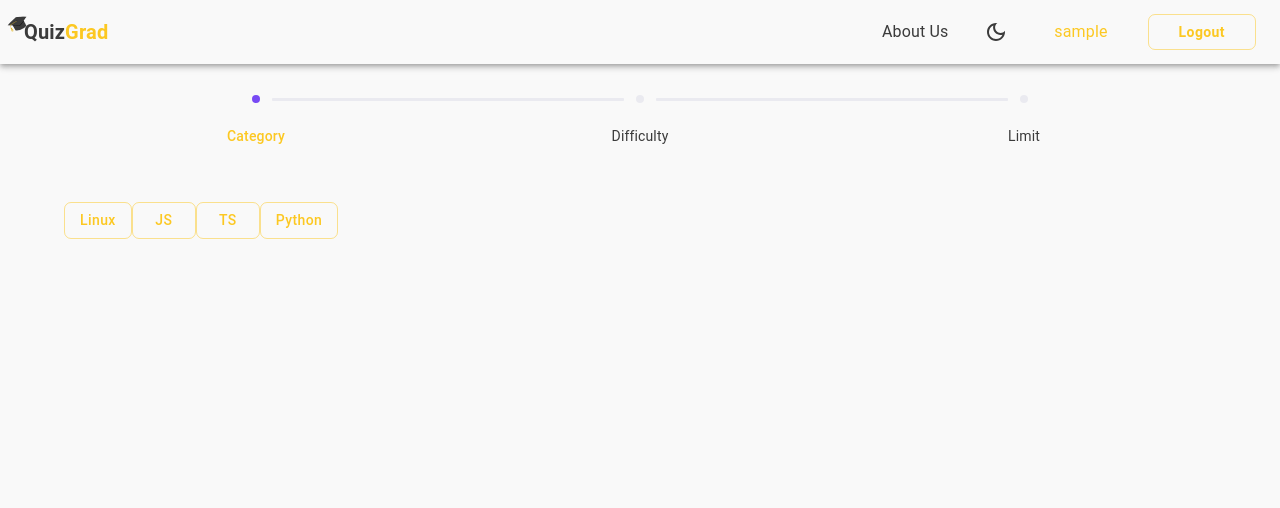
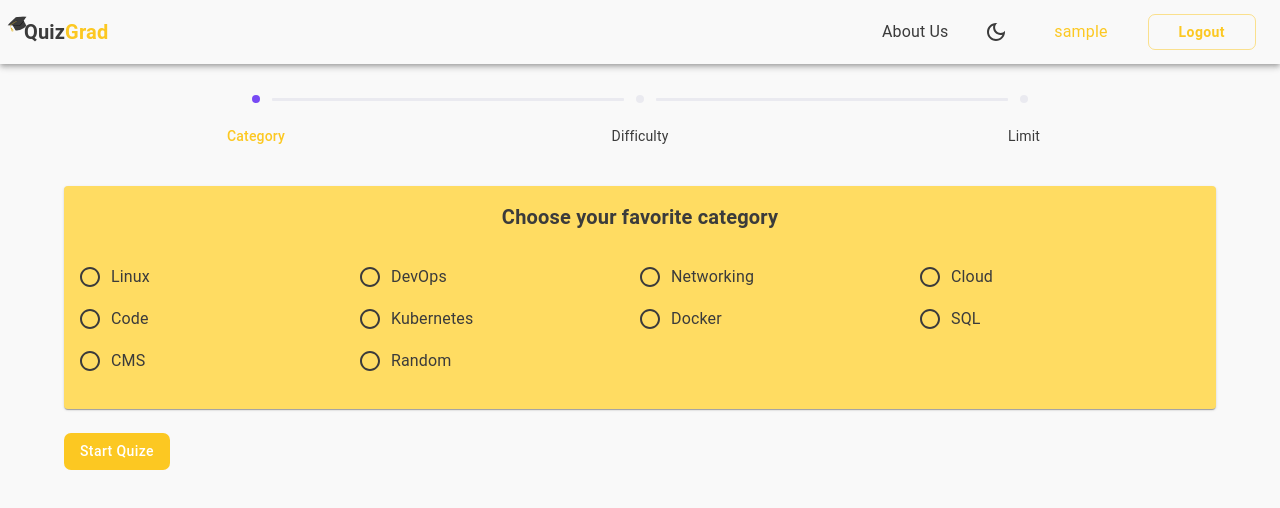
Before and after one commit to amir4774/Quiz-App, a React (Vite) app: page /create-exam in a window 1280 px wide. Shown: the top 508 px of the page. Built offline with nearby package versions, Linux system fonts and the light colour scheme; sample sign-in values are in the browser's storage.

Commit message:
Category

```diff
--- a/src/Components/CreateExam/Category.tsx
+++ b/src/Components/CreateExam/Category.tsx
@@ -1,32 +1,86 @@
-import { Dispatch, SetStateAction, MouseEvent } from "react";
-import { Box, Button } from "@mui/material";
-import { Params } from "./Interfaces";
+import {
+  Card,
+  CardContent,
+  FormControl,
+  FormControlLabel,
+  FormHelperText,
+  Grid,
+  Radio,
+  RadioGroup,
+  Typography,
+} from "@mui/material";
+import { CategoryProps } from "./Interfaces";
 
-const Category = ({
-  setExamParams,
-}: {
-  setExamParams: Dispatch<SetStateAction<Params>>;
-}) => {
-  const handleClick = (e: MouseEvent<HTMLButtonElement>) => {
-    setExamParams((prev) => ({ ...prev, category: e.currentTarget.value }));
-  };
+const categories = [
+  "Linux",
+  "DevOps",
+  "Networking",
+  "Cloud",
+  "Code",
+  "Kubernetes",
+  "Docker",
+  "SQL",
+  "CMS",
+  "Random",
+];
 
+const Category = ({ register, errors }: CategoryProps) => {
   return (
     <div>
-      <Box mt={5}>
-        <Button variant="outlined" onClick={handleClick} value="Linux">
-          Linux
-        </Button>
-        <Button variant="outlined" onClick={handleClick} value="JS">
-          JS
-        </Button>
-        <Button variant="outlined" onClick={handleClick} value="TS">
-          TS
-        </Button>
-        <Button variant="outlined" onClick={handleClick} value="Python">
-          Python
-        </Button>
-      </Box>
+      <Card
+        sx={{
+          mt: 5,
+          bgcolor: "background.default",
+        }}
+      >
+        <CardContent>
+          <Typography
+            textAlign="center"
+            color="text.secondary"
+            fontWeight={600}
+            fontSize={20}
+            mb={3}
+          >
+            Choose your favorite category
+          </Typography>
+
+          <FormControl variant="standard" sx={{ width: "100%" }}>
+            <RadioGroup>
+              <Grid container>
+                {categories.map((category) => (
+                  <Grid item xs={6} md={3} key={category}>
+                    <FormControlLabel
+                      value={category}
+                      label={category}
+                      control={<Radio />}
+                      {...register("category", {
+                        required: "Please select a category",
+                      })}
+                      sx={{
+                        "& .MuiSvgIcon-root": {
+                          color: "text.secondary",
+                        },
+                        "& .MuiTypography-root": {
+                          color: "text.secondary",
+                        },
+                        "&.Mui-checked .MuiTypography-root": {
+                          color: "primary.main",
+                        },
+                      }}
+                    />
+                  </Grid>
+                ))}
+              </Grid>
+            </RadioGroup>
+            <FormHelperText
+              error
+              sx={{ fontWeight: 600, fontSize: 15, textAlign: "center" }}
+            >
+              {errors.category?.message}
+            </FormHelperText>
+          </FormControl>
+        </CardContent>
+      </Card>
     </div>
   );
 };
--- a/src/Pages/CreateExam.tsx
+++ b/src/Pages/CreateExam.tsx
@@ -1,21 +1,27 @@
 import { useEffect, useState } from "react";
+import { useForm } from "react-hook-form";
 import { useNavigate } from "react-router-dom";
-import { Box } from "@mui/material";
+import { Box, Button } from "@mui/material";
+import CreateExamStepper from "../Components/CreateExam/CreateExamStepper";
 import Category from "../Components/CreateExam/Category";
-import { Params } from "../Components/CreateExam/Interfaces";
-import CreateExamStepper from "../Components/CreateExam/CreateExamStepper";
+import { FormInputs } from "../Components/CreateExam/Interfaces";
 
 const steps = ["Category", "Difficulty", "Limit"];
 
 const CreateExam = () => {
-  const navigate = useNavigate();
   const [activeStep, setActiveStep] = useState<number>(0);
   const [completed, setCompleted] = useState<boolean[]>([]);
-  const [examParams, setExamParams] = useState<Params>({
-    category: "",
-    difficulty: "",
-    limit: 0,
-  });
+
+  const navigate = useNavigate();
+
+  const {
+    register,
+    handleSubmit,
+    watch,
+    formState: { errors },
+  } = useForm<FormInputs>();
+
+  const watchCategory = watch("category");
 
   const totalSteps = () => {
     return steps.length;
@@ -46,25 +52,34 @@
     setActiveStep(newActiveStep);
   };
 
-  const handleComplete = (test: number) => {
+  const handleComplete = (index: number) => {
     const newCompleted = completed;
-    if (newCompleted[test]) {
+    if (newCompleted[index]) {
       return;
     }
-    newCompleted[test] = true;
+    newCompleted[index] = true;
     setCompleted(newCompleted);
     handleNext();
   };
 
+  const onSubmit = (data: FormInputs) => {
+    console.log(data);
+  };
+
+  // useEffect(() => {
+  //   if (examParams.category) {
+  //     handleComplete(0);
+  //   } else if (examParams.difficulty) {
+  //     handleComplete(1);
+  //   } else if (examParams.limit) {
+  //     handleComplete(2);
+  //   }
+  // }, [examParams]);
   useEffect(() => {
-    if (examParams.category) {
+    if (watchCategory) {
       handleComplete(0);
-    } else if (examParams.difficulty) {
-      handleComplete(1);
-    } else if (examParams.limit) {
-      handleComplete(2);
     }
-  }, [examParams]);
+  }, [watchCategory]);
 
   return (
     <div>
@@ -75,13 +90,13 @@
           steps={steps}
         />
 
-        <div>
-          <Box sx={{ display: "flex", flexDirection: "row", pt: 2 }}>
-            <>{examParams.category}</>
-          </Box>
-        </div>
+        <form onSubmit={handleSubmit(onSubmit)}>
+          <Category register={register} errors={errors} />
 
-        <Category setExamParams={setExamParams} />
+          <Button type="submit" variant="useful" sx={{ my: 3 }}>
+            Start Quize
+          </Button>
+        </form>
       </Box>
     </div>
   );
--- a/src/Theme/index.ts
+++ b/src/Theme/index.ts
@@ -18,6 +18,9 @@
     text: {
       primary: "#FCC822",
       secondary: "#3B3B3B",
+    },
+    background: {
+      default: "#FFDC62",
     },
   },
   components: {
@@ -56,6 +59,9 @@
       primary: "#FCC822",
       secondary: "#fff",
     },
+    background: {
+      default: "#395886",
+    },
   },
   components: {
     MuiButton: {
```
Also changed, not shown: src/Components/CreateExam/Interfaces.ts (+8 -1 lines).
